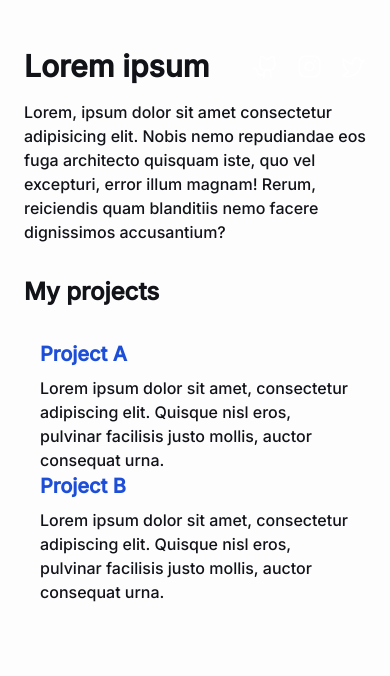
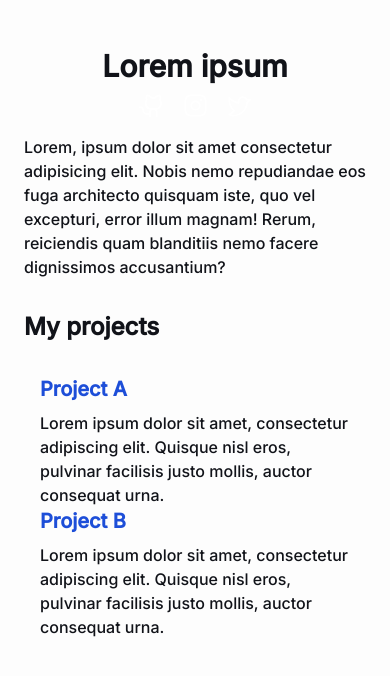
Before and after one commit to bluestar-b/random-web, a Next.js app: page / in a window 390 px wide. Shown: the top 676 px of the page. Built offline with nearby package versions, Linux system fonts and the light colour scheme.

Commit message:
smaller screen looks nice now

```diff
--- a/src/app/page.tsx
+++ b/src/app/page.tsx
@@ -4,12 +4,15 @@ import {
   TwitterLogo,
 } from "@phosphor-icons/react/dist/ssr";
 import Link from "next/link";
+
 export default function Home() {
   return (
     <main>
       <div className="max-w-md md:max-w-2xl mx-auto py-12 px-6">
-        <div className="flex justify-between items-center mb-4">
-          <div className="text-3xl md:text-4xl font-bold">Lorem ipsum</div>
+        <div className="flex flex-col md:flex-row justify-center md:justify-between items-center mb-4">
+          <div className="text-3xl md:text-4xl font-bold mb-2 md:mb-0 text-center md:text-left">
+            Lorem ipsum
+          </div>
           <div className="flex space-x-4">
             <Link href="https://github.com" aria-label="Github">
               <GithubLogo size={27} color="#ffffff" weight="duotone" />
@@ -22,6 +25,7 @@ export default function Home() {
             </Link>
           </div>
         </div>
+
         <p className="mb-8">
           Lorem, ipsum dolor sit amet consectetur adipisicing elit. Nobis nemo
           repudiandae eos fuga architecto quisquam iste, quo vel excepturi,
@@ -48,7 +52,6 @@ export default function Home() {
                 <h2 className="text-blue-700 hover:text-blue-800 dark:text-blue-400 dark:hover:text-blue-700 text-xl font-semibold mb-2 underline-offset-2 hover:underline">
                   Project B
                 </h2>
-
               </Link>
               <p>
                 Lorem ipsum dolor sit amet, consectetur adipiscing elit. Quisque
```
